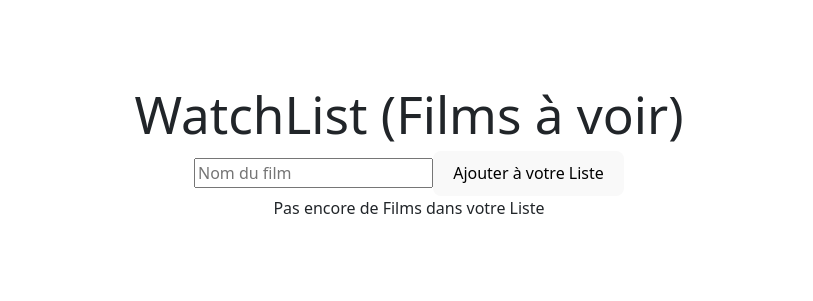
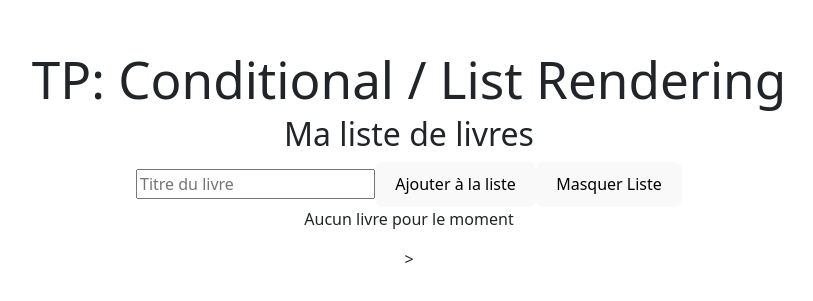
Before and after one commit to Gosselin11/vue-exercices, a Vue app: page / in a window 1280 px wide. Shown: the part 239-540 px from the top of the page, without its empty margins (231-1044 px from the left). Built offline with nearby package versions, Linux system fonts and the light colour scheme.

Commit message:
TpConditional.vue

```diff
--- a/src/App.vue
+++ b/src/App.vue
@@ -9,7 +9,8 @@
 // import ExerciceDynamique from './components/ExerciceDynamique.vue'
 // import ExerciceDynamiqueCss from './components/ExerciceDynamiqueCss.vue'
 // import TpStyleDynamique from './components/TpStyleDynamique.vue'
-import ExerciceWatchList from './components/ExerciceWatchList.vue'
+// import ExerciceWatchList from './components/ExerciceWatchList.vue'
+import TpConditional from './components/TpConditional.vue'
 </script>
 
 <template>
@@ -32,8 +33,9 @@ import ExerciceWatchList from './components/ExerciceWatchList.vue'
      <TpReactivite />
      <ExerciceDynamique />
      <ExerciceDynamiqueCss />
-     <TpStyleDynamique />-->
-     <ExerciceWatchList />
+     <TpStyleDynamique />
+     <ExerciceWatchList />-->
+     <TpConditional/>>
   </div>
 </template>
 
--- /dev/null
+++ b/src/components/TpConditional.vue
@@ -0,0 +1,98 @@
+<template>
+  <div>
+    <h1>TP: Conditional / List Rendering</h1>
+    <h2>Ma liste de livres</h2>
+
+    <input
+      type="text"
+      placeholder="Titre du livre"
+      v-model="nouveauLivre"
+    />
+    <button @click="ajouterLivre">Ajouter à la liste</button>
+
+    <button @click="toggleListe">
+      {{ afficherListe ? 'Masquer Liste' : 'Afficher Liste' }}
+    </button>
+<div v-if="livres.length > 0" class="card">
+    <ul v-if="afficherListe" class="book-list">
+      <li
+        v-for="(livre, index) in livres"
+        :key="index"
+        @click="supprimerLivre(index)"
+      >
+      <span class="badge">{{ index }}</span>
+      <span class="title">{{ livre }}</span>
+
+      </li>
+    </ul>
+    </div>
+    <p v-else>Aucun livre pour le moment</p>
+  </div>
+
+</template>
+
+<script setup>
+import { ref } from 'vue'
+
+const nouveauLivre = ref('')
+const livres = ref([])
+const afficherListe = ref(true)
+
+function ajouterLivre () {
+  const titre = nouveauLivre.value.trim()
+  if (titre === '') return
+  livres.value.push(titre)
+  nouveauLivre.value = ''
+}
+
+function supprimerLivre (index) {
+  livres.value.splice(index, 1)
+}
+
+function toggleListe () {
+  afficherListe.value = !afficherListe.value
+}
+</script>
+
+
+<style scoped>
+.card {
+  margin-top: 1rem;
+  padding: 1rem 1.5rem;
+  border-radius: 8px;
+  background-color: #f5f5ff;
+  box-shadow: 0 2px 6px rgba(0, 0, 0, 0.08);
+}
+
+.book-list {
+  list-style: none;
+  padding: 0;
+  margin: 0;
+}
+
+.book-list li {
+  display: flex;
+  align-items: center;
+  gap: 0.5rem;
+  padding: 0.4rem 0;
+  cursor: pointer;
+}
+
+.book-list li:hover {
+  background-color: #e4e4ff;
+}
+
+.badge {
+  min-width: 24px;
+  text-align: center;
+  border-radius: 999px;
+  background-color: #6366f1;
+  color: white;
+  font-size: 0.8rem;
+  padding: 0.1rem 0.4rem;
+}
+
+.title {
+  font-weight: 500;
+}
+</style>
```
